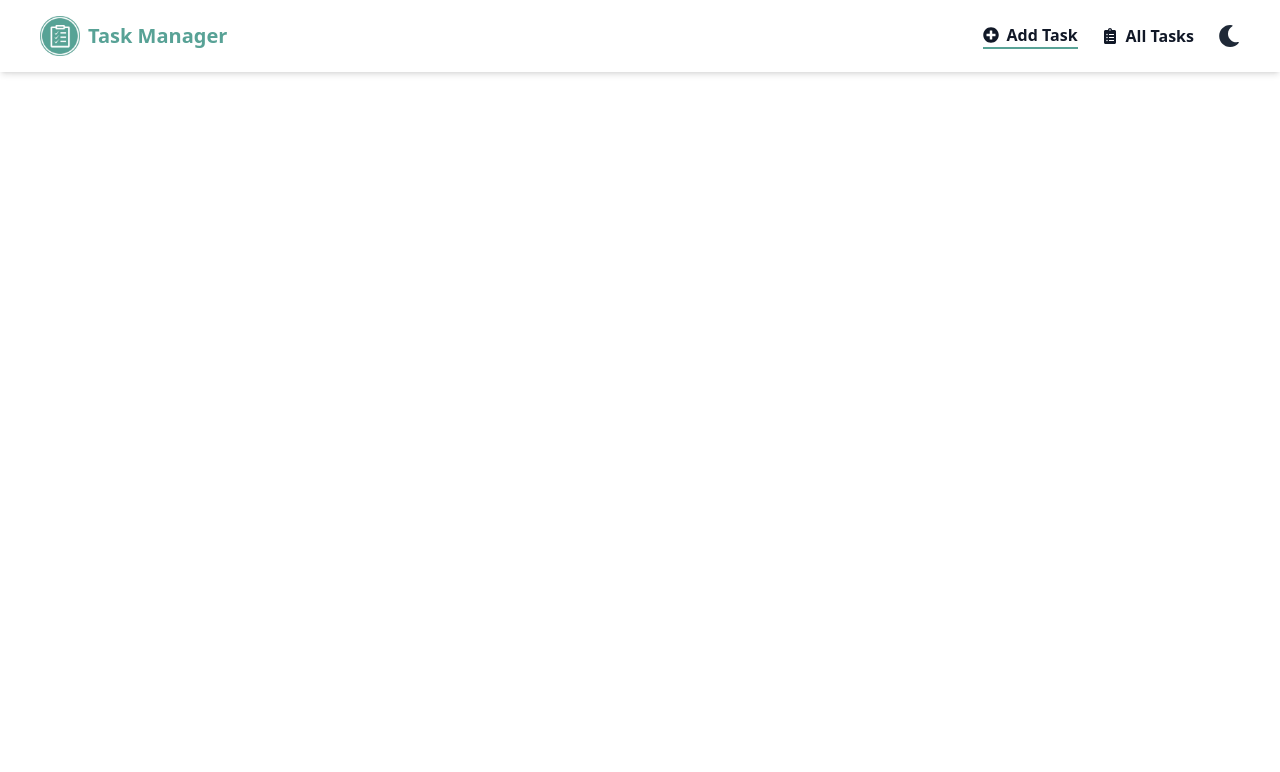
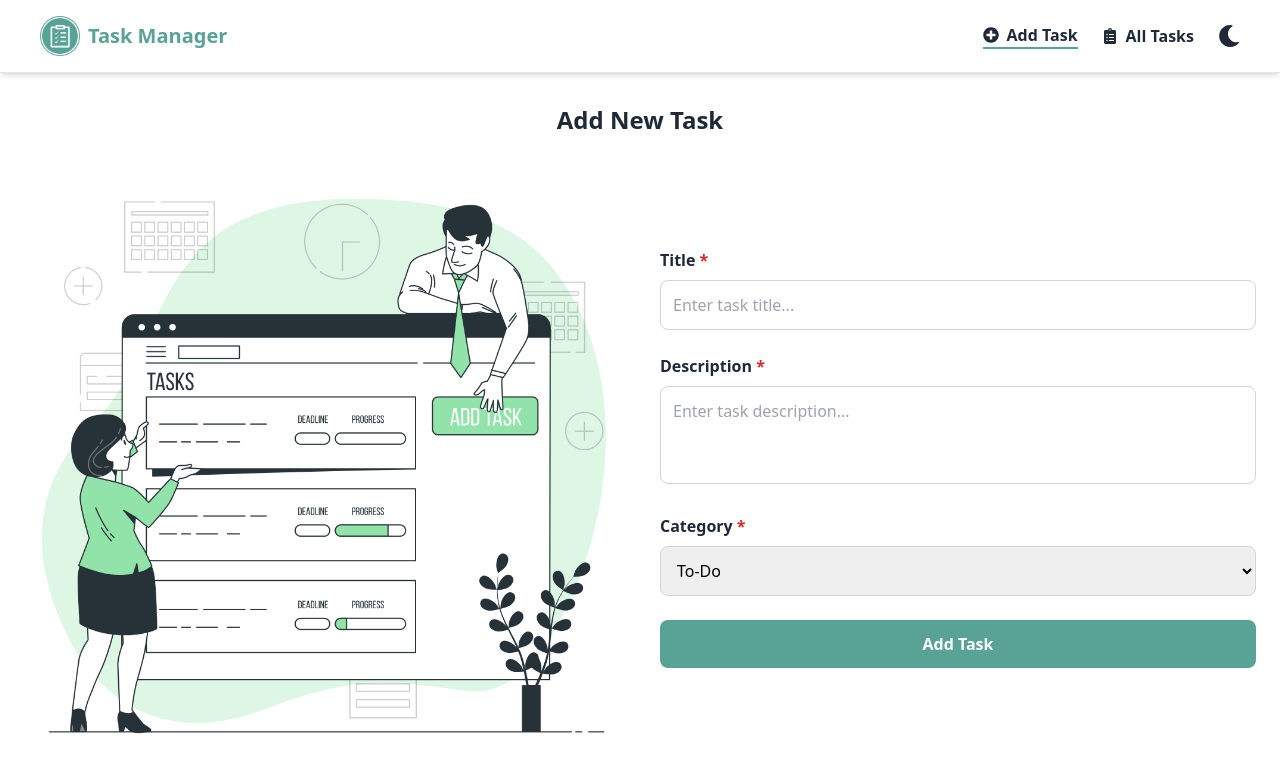
Before and after one commit to abdur-rhaman-babu/task-management-client, a React (Vite) app: page /add-task in a window 1280 px wide. Shown: the top 772 px of the page. Built offline with nearby package versions, Linux system fonts and the light colour scheme.

Commit message:
task page design

```diff
--- a/package.json
+++ b/package.json
@@ -15,6 +15,7 @@
     "match-sorter": "^8.0.0",
     "react": "^19.0.0",
     "react-dom": "^19.0.0",
+    "react-hook-form": "^7.54.2",
     "react-icons": "^5.5.0",
     "react-router-dom": "^7.2.0",
     "sort-by": "^1.2.0"
--- a/src/components/Main/Main.jsx
+++ b/src/components/Main/Main.jsx
@@ -5,7 +5,7 @@ const Main = () => {
   return (
     <div>
       <Nabvar />
-      <div className="mt-16">
+      <div className="py-20 dark:bg-dark">
         <Outlet />
       </div>
     </div>
--- a/src/components/Navbar/Nabvar.jsx
+++ b/src/components/Navbar/Nabvar.jsx
@@ -33,7 +33,7 @@ const Navbar = () => {
   ];
 
   return (
-    <nav className="bg-white dark:bg-gray-900 shadow-md px-5 py-4 md:px-10 fixed w-full top-0 z-50">
+    <nav className="bg-white border-b dark:border-gray-600 dark:bg-dark shadow-md px-5 py-4 md:px-10 fixed w-full top-0 z-50">
       <div className="flex justify-between items-center">
       <div className="flex items-center gap-2">
       <img className="h-10 w-10" src={logo} alt="" />
@@ -51,7 +51,7 @@ const Navbar = () => {
               key={item.name}
               to={item.path}
               className={({ isActive }) =>
-                `flex items-center gap-2 text-dark font-semibold dark:text-gray-200 hover:text-primary ${
+                `flex items-center gap-2 text-secondary font-semibold dark:text-gray-200 hover:text-primary ${
                   isActive ? "border-b-2 border-primary" : ""
                 }`
               }
@@ -62,7 +62,7 @@ const Navbar = () => {
 
           <button
             onClick={() => setDarkMode(!darkMode)}
-            className="text-gray-800 dark:text-gray-200"
+            className="text-secondary dark:text-white"
           >
             {darkMode ? <FaSun size={22} /> : <FaMoon size={22} />}
           </button>
@@ -71,7 +71,7 @@ const Navbar = () => {
         </div>
 
         <button
-          className="md:hidden text-gray-800 dark:text-gray-200"
+          className="md:hidden text-primary dark:text-white"
           onClick={() => setIsOpen(!isOpen)}
         >
           {isOpen ? <FaTimes size={25} /> : <FaBars size={25} />}
@@ -85,8 +85,8 @@ const Navbar = () => {
               key={item.name}
               to={item.path}
               className={({ isActive }) =>
-                `flex items-center gap-2 text-gray-800 dark:text-gray-200 ${
-                  isActive ? "bg-blue-500 p-2 font-semibold text-white rounded-md" : ""
+                `flex items-center gap-2 text-secondary dark:text-white ${
+                  isActive ? "bg-primary p-2 font-semibold text-white rounded-md" : ""
                 }`
               }
               onClick={() => setIsOpen(false)}
@@ -97,7 +97,7 @@ const Navbar = () => {
 
           <button
             onClick={() => setDarkMode(!darkMode)}
-            className="text-gray-800 dark:text-gray-200"
+            className="text-secondary dark:text-white"
           >
             {darkMode ? <FaSun size={22} /> : <FaMoon size={22} />}
           </button>
--- a/src/page/AddTask/AddTask.jsx
+++ b/src/page/AddTask/AddTask.jsx
@@ -1,10 +1,72 @@
+import { useForm } from "react-hook-form";
+import task from '../../assets/image/Add tasks-bro.png'
+const AddTask = () => {
+  const { register, handleSubmit,formState: { errors }, } = useForm();
 
-const AddTask = () => {
-    return (
+  const onSubmit = (data) => console.log(data);
+  return (
+    <div className=" bg-white dark:bg-dark backdrop-blur-md p-6">
+      <h2 className="text-2xl font-bold text-secondary dark:text-white text-center mb-6">
+        Add New Task
+      </h2>
+
+
+      <div className="md:flex gap-10 items-center max-w-7xl mx-auto">
+      <div className="w-6/12">
+            <img src={task} alt="" />
+      </div>
+      <form onSubmit={handleSubmit(onSubmit)} className="space-y-6 w-6/12">
         <div>
+          <label className="block text-secondary dark:text-white font-semibold">
+            Title <span className="text-red-600">*</span>
+          </label>
+          <input
+            {...register("title", {required:true})}
+            type="text"
+            className="w-full mt-2 p-3 border border-gray-300 dark:border-gray-600 rounded-lg dark:bg-secondary dark:text-white focus:ring-2 focus:ring-primary focus:outline-none transition duration-300"
+            placeholder="Enter task title..."
+          />
+          {errors.title && <span className="text-red-600">This field is required</span>}
+        </div>
 
+        <div>
+          <label className="block text-secondary dark:text-white font-semibold">
+            Description <span className="text-red-600">*</span>
+          </label>
+          <textarea
+            {...register("description",{required:true})}
+            className="w-full resize-none mt-2 p-3 border border-gray-300 dark:border-gray-600 rounded-lg dark:bg-secondary dark:text-white focus:ring-2 focus:ring-primary focus:outline-none transition duration-300"
+            placeholder="Enter task description..."
+            rows="3"
+          ></textarea>
+          {errors.description && <span className="text-red-600">This field is required</span>}
         </div>
-    );
+
+        <div>
+          <label className="block text-secondary dark:text-white font-semibold">
+            Category <span className="text-red-600">*</span>
+          </label>
+          <select
+            {...register("category",{required:true})}
+            className="w-full mt-2 p-3 border border-gray-300 dark:border-gray-600 rounded-lg dark:bg-secondary dark:text-white focus:ring-2 focus:ring-primary focus:outline-none transition duration-300"
+          >
+            <option value="To-Do">To-Do</option>
+            <option value="In Progress">In Progress</option>
+            <option value="Done">Done</option>
+          </select>
+          {errors.category && <span className="text-red-600">This field is required</span>}
+        </div>
+
+        <button
+          type="submit"
+          className="w-full bg-primary  text-white font-semibold py-3 rounded-lg hover:shadow-lg transition duration-300"
+        >
+          Add Task
+        </button>
+      </form>
+      </div>
+    </div>
+  );
 };
 
 export default AddTask;
--- a/tailwind.config.js
+++ b/tailwind.config.js
@@ -9,7 +9,7 @@ export default {
     extend: {
       colors: {
         primary: "#58a296",
-        secondary: "#FF9800",
+        secondary: "#1f2937",
         dark: "#111827",
       },
     },
```
Also changed, not shown: src/assets/image/Add tasks-bro.png (added), 1 other file (tests, documents, lock files or other folders).
